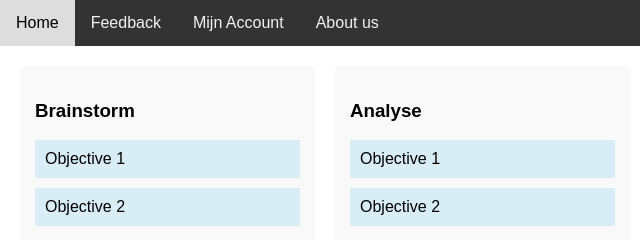
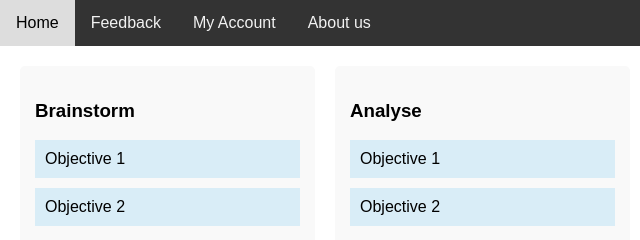
Before and after one commit to OussamaBenhammou/ProPoints-Trends3, a plain HTML site: page index.html in a window 1280 px wide. Shown: the top 240 px of the page, 0-640 px from the left. Drawn offline with Linux system fonts and the light colour scheme.

Commit message:
add nav index translation

```diff
--- a/index.html
+++ b/index.html
@@ -11,7 +11,7 @@
     <nav class="navbar">
         <a href="index.html">Home</a>
         <a href="feedback.html">Feedback</a>
-        <a href="mijnAccount.html">Mijn Account</a>
+        <a href="mijnAccount.html">My Account</a>
         <a href="About us.html">About us</a>
 
     </nav>
```
